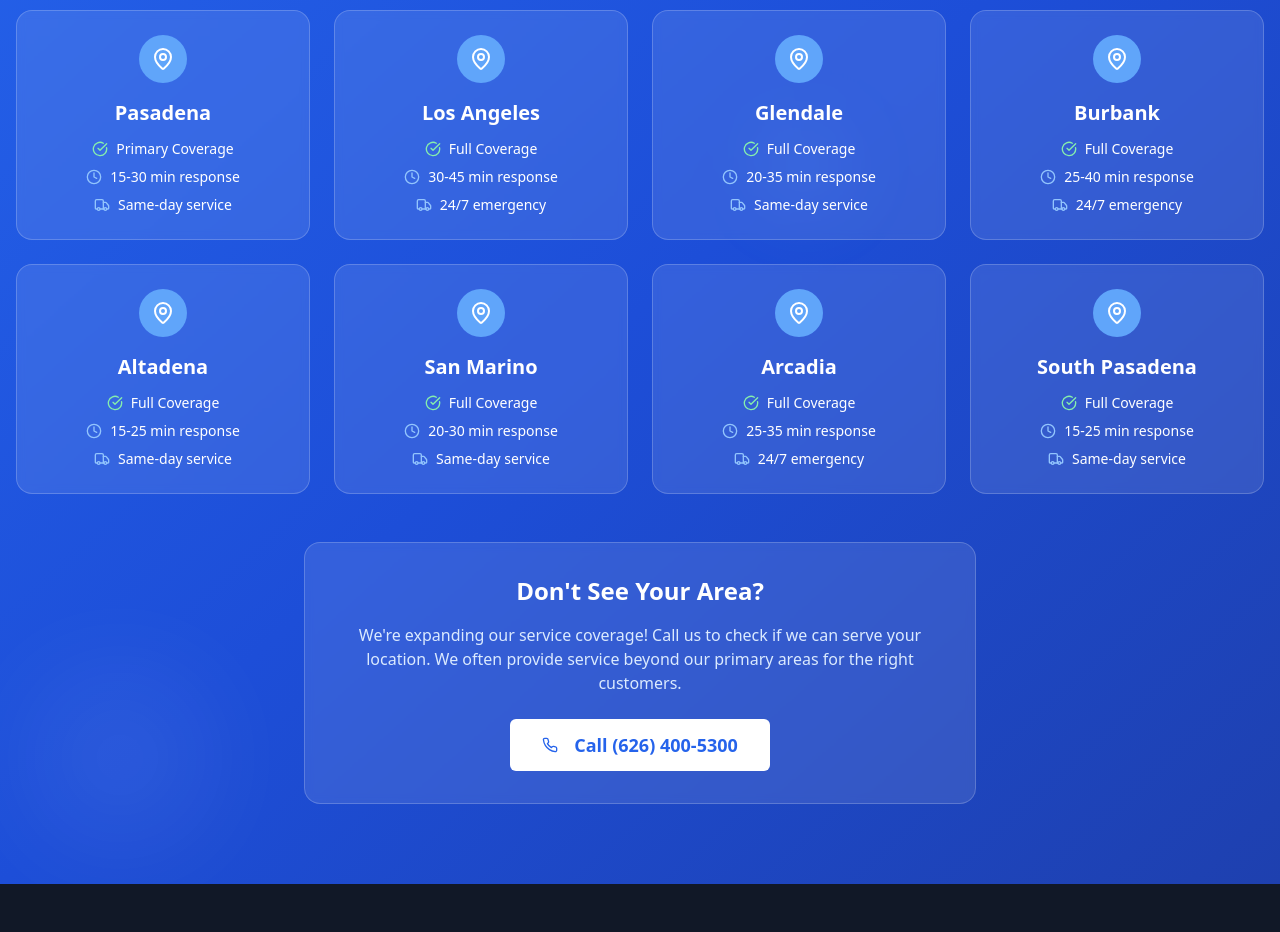
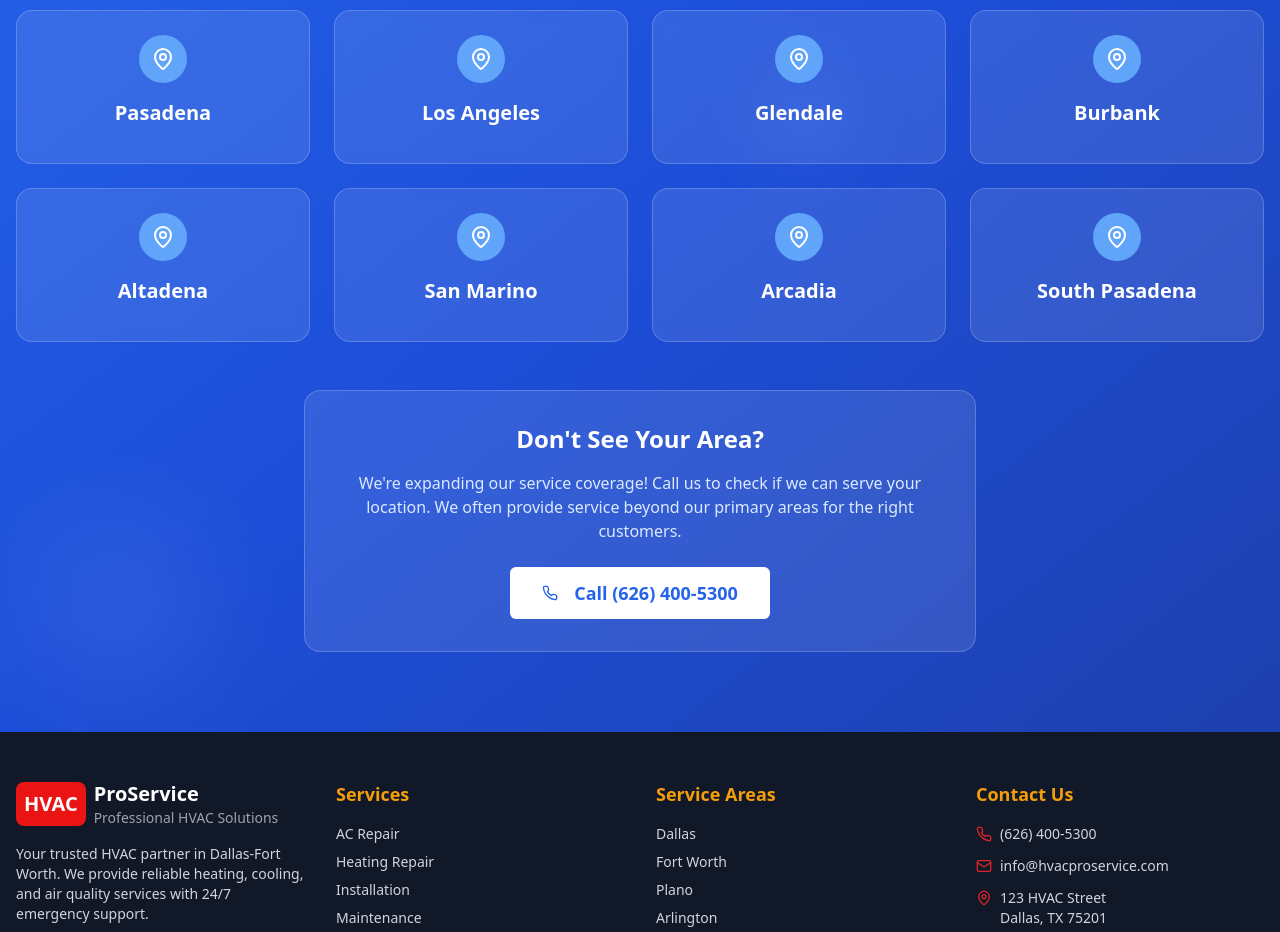
Before and after one commit to en20w/Temp-King-website, a React (Vite) app: page / in a window 1280 px wide. Shown: the part 4780-5712 px from the top of the page. Built offline with nearby package versions, Linux system fonts and the light colour scheme.

Commit message:
Remove card descriptions
Removed "Primary Coverage", "15-30 min response", and "Same-day service" descriptions from the service area cards.
-edited src/components/sections/EnhancedServiceAreas.tsx

```diff
--- a/src/pages/Home.tsx
+++ b/src/pages/Home.tsx
@@ -202,20 +202,6 @@ const Home = () => {
                 </div>
               </div>
               <h3 className="text-xl font-bold mb-3 text-center">Pasadena</h3>
-              <div className="space-y-2 text-center">
-                <div className="flex items-center justify-center text-sm">
-                  <CheckCircle className="h-4 w-4 mr-2 text-green-300" />
-                  Primary Coverage
-                </div>
-                <div className="flex items-center justify-center text-sm">
-                  <Clock className="h-4 w-4 mr-2 text-blue-300" />
-                  15-30 min response
-                </div>
-                <div className="flex items-center justify-center text-sm">
-                  <Truck className="h-4 w-4 mr-2 text-blue-300" />
-                  Same-day service
-                </div>
-              </div>
             </div>
 
             {/* Los Angeles */}
@@ -226,20 +212,6 @@ const Home = () => {
                 </div>
               </div>
               <h3 className="text-xl font-bold mb-3 text-center">Los Angeles</h3>
-              <div className="space-y-2 text-center">
-                <div className="flex items-center justify-center text-sm">
-                  <CheckCircle className="h-4 w-4 mr-2 text-green-300" />
-                  Full Coverage
-                </div>
-                <div className="flex items-center justify-center text-sm">
-                  <Clock className="h-4 w-4 mr-2 text-blue-300" />
-                  30-45 min response
-                </div>
-                <div className="flex items-center justify-center text-sm">
-                  <Truck className="h-4 w-4 mr-2 text-blue-300" />
-                  24/7 emergency
-                </div>
-              </div>
             </div>
 
             {/* Glendale */}
@@ -250,20 +222,6 @@ const Home = () => {
                 </div>
               </div>
               <h3 className="text-xl font-bold mb-3 text-center">Glendale</h3>
-              <div className="space-y-2 text-center">
-                <div className="flex items-center justify-center text-sm">
-                  <CheckCircle className="h-4 w-4 mr-2 text-green-300" />
-                  Full Coverage
-                </div>
-                <div className="flex items-center justify-center text-sm">
-                  <Clock className="h-4 w-4 mr-2 text-blue-300" />
-                  20-35 min response
-                </div>
-                <div className="flex items-center justify-center text-sm">
-                  <Truck className="h-4 w-4 mr-2 text-blue-300" />
-                  Same-day service
-                </div>
-              </div>
             </div>
 
             {/* Burbank */}
@@ -274,20 +232,6 @@ const Home = () => {
                 </div>
               </div>
               <h3 className="text-xl font-bold mb-3 text-center">Burbank</h3>
-              <div className="space-y-2 text-center">
-                <div className="flex items-center justify-center text-sm">
-                  <CheckCircle className="h-4 w-4 mr-2 text-green-300" />
-                  Full Coverage
-                </div>
-                <div className="flex items-center justify-center text-sm">
-                  <Clock className="h-4 w-4 mr-2 text-blue-300" />
-                  25-40 min response
-                </div>
-                <div className="flex items-center justify-center text-sm">
-                  <Truck className="h-4 w-4 mr-2 text-blue-300" />
-                  24/7 emergency
-                </div>
-              </div>
             </div>
 
             {/* Additional Areas Row */}
@@ -298,20 +242,6 @@ const Home = () => {
                 </div>
               </div>
               <h3 className="text-xl font-bold mb-3 text-center">Altadena</h3>
-              <div className="space-y-2 text-center">
-                <div className="flex items-center justify-center text-sm">
-                  <CheckCircle className="h-4 w-4 mr-2 text-green-300" />
-                  Full Coverage
-                </div>
-                <div className="flex items-center justify-center text-sm">
-                  <Clock className="h-4 w-4 mr-2 text-blue-300" />
-                  15-25 min response
-                </div>
-                <div className="flex items-center justify-center text-sm">
-                  <Truck className="h-4 w-4 mr-2 text-blue-300" />
-                  Same-day service
-                </div>
-              </div>
             </div>
 
             <div className="bg-white/10 backdrop-blur-sm rounded-2xl p-6 text-white border border-white/20 hover:bg-white/15 transition-all duration-300 animate-fade-in" style={{animationDelay: '0.8s'}}>
@@ -321,20 +251,6 @@ const Home = () => {
                 </div>
               </div>
               <h3 className="text-xl font-bold mb-3 text-center">San Marino</h3>
-              <div className="space-y-2 text-center">
-                <div className="flex items-center justify-center text-sm">
-                  <CheckCircle className="h-4 w-4 mr-2 text-green-300" />
-                  Full Coverage
-                </div>
-                <div className="flex items-center justify-center text-sm">
-                  <Clock className="h-4 w-4 mr-2 text-blue-300" />
-                  20-30 min response
-                </div>
-                <div className="flex items-center justify-center text-sm">
-                  <Truck className="h-4 w-4 mr-2 text-blue-300" />
-                  Same-day service
-                </div>
-              </div>
             </div>
 
             <div className="bg-white/10 backdrop-blur-sm rounded-2xl p-6 text-white border border-white/20 hover:bg-white/15 transition-all duration-300 animate-fade-in" style={{animationDelay: '0.9s'}}>
@@ -344,20 +260,6 @@ const Home = () => {
                 </div>
               </div>
               <h3 className="text-xl font-bold mb-3 text-center">Arcadia</h3>
-              <div className="space-y-2 text-center">
-                <div className="flex items-center justify-center text-sm">
-                  <CheckCircle className="h-4 w-4 mr-2 text-green-300" />
-                  Full Coverage
-                </div>
-                <div className="flex items-center justify-center text-sm">
-                  <Clock className="h-4 w-4 mr-2 text-blue-300" />
-                  25-35 min response
-                </div>
-                <div className="flex items-center justify-center text-sm">
-                  <Truck className="h-4 w-4 mr-2 text-blue-300" />
-                  24/7 emergency
-                </div>
-              </div>
             </div>
 
             <div className="bg-white/10 backdrop-blur-sm rounded-2xl p-6 text-white border border-white/20 hover:bg-white/15 transition-all duration-300 animate-fade-in" style={{animationDelay: '1s'}}>
@@ -367,20 +269,6 @@ const Home = () => {
                 </div>
               </div>
               <h3 className="text-xl font-bold mb-3 text-center">South Pasadena</h3>
-              <div className="space-y-2 text-center">
-                <div className="flex items-center justify-center text-sm">
-                  <CheckCircle className="h-4 w-4 mr-2 text-green-300" />
-                  Full Coverage
-                </div>
-                <div className="flex items-center justify-center text-sm">
-                  <Clock className="h-4 w-4 mr-2 text-blue-300" />
-                  15-25 min response
-                </div>
-                <div className="flex items-center justify-center text-sm">
-                  <Truck className="h-4 w-4 mr-2 text-blue-300" />
-                  Same-day service
-                </div>
-              </div>
             </div>
           </div>
 
```
